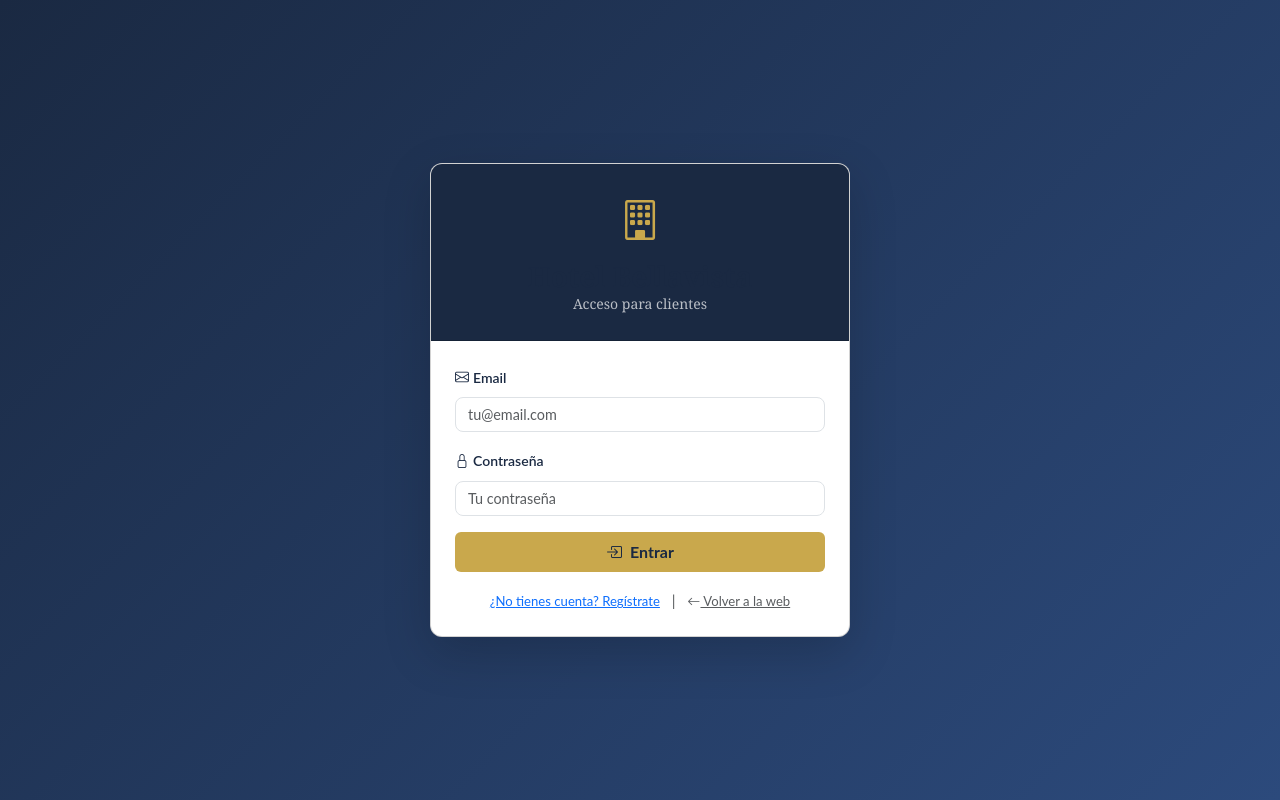
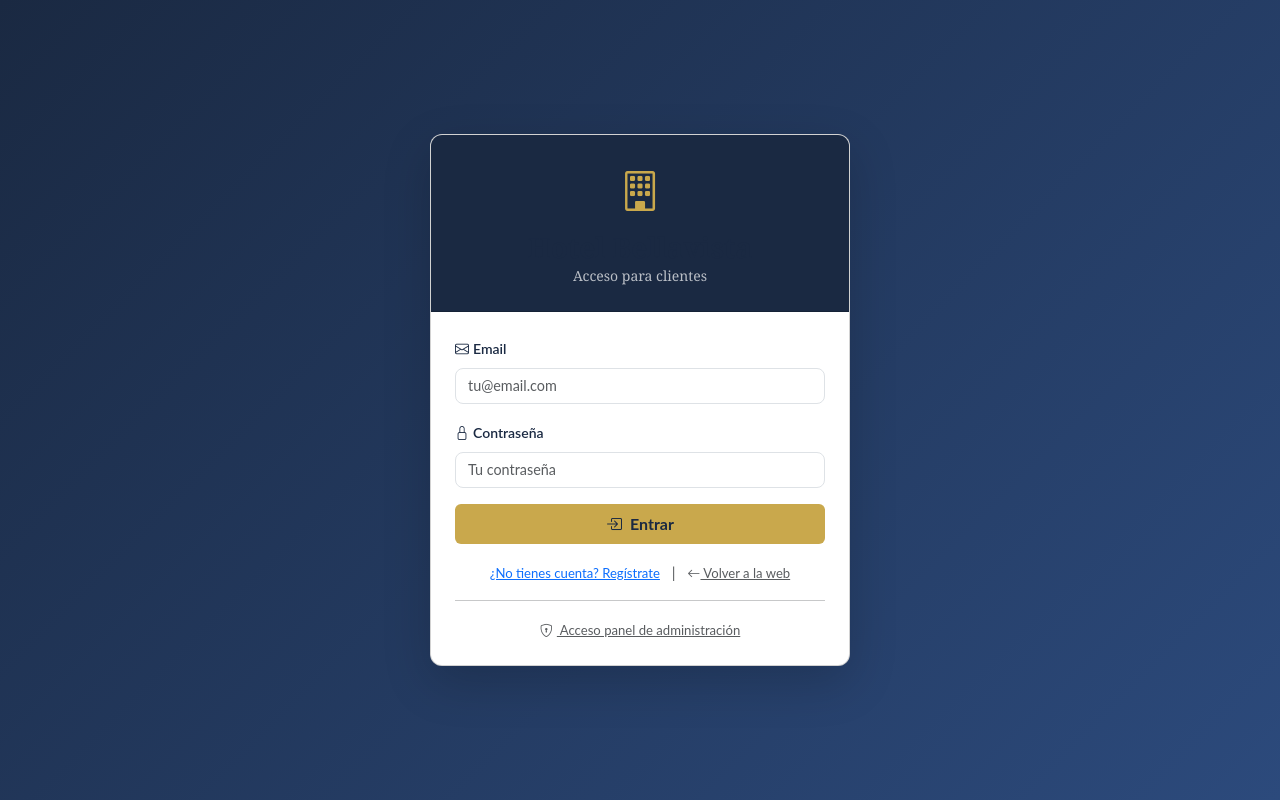
Before and after one commit to Hasnae-Eddakri/hotel-bellavista, a PHP site: page /login-cliente.php in a window 1280 px wide. Run offline with PHP 8.4, Linux system fonts and the light colour scheme.

Commit message:
Correcciones de errores y mejoras

```diff
--- a/login-cliente.php
+++ b/login-cliente.php
@@ -43,6 +43,7 @@ if ($_SERVER['REQUEST_METHOD'] === 'POST') {
 ?>
 <!DOCTYPE html>
 <html lang="es">
+
 <head>
     <meta charset="UTF-8">
     <meta name="viewport" content="width=device-width, initial-scale=1.0">
@@ -51,6 +52,7 @@ if ($_SERVER['REQUEST_METHOD'] === 'POST') {
     <link href="https://cdn.jsdelivr.net/npm/bootstrap-icons@1.11.0/font/bootstrap-icons.css" rel="stylesheet">
     <link href="/hotel/assets/css/style.css" rel="stylesheet">
 </head>
+
 <body class="login-body">
 
     <div class="login-wrapper d-flex align-items-center justify-content-center min-vh-100">
@@ -100,6 +102,15 @@ if ($_SERVER['REQUEST_METHOD'] === 'POST') {
                     <span class="text-muted mx-2">|</span>
                     <a href="/hotel/index.php" class="text-muted small">
                         <i class="bi bi-arrow-left"></i> Volver a la web
+
+                    </a>
+                </div>
+
+                <hr class="my-3">
+
+                <div class="text-center">
+                    <a href="/hotel/login.php" class="text-muted small">
+                        <i class="bi bi-shield-lock me-1"></i> Acceso panel de administración
                     </a>
                 </div>
             </div>
@@ -112,9 +123,9 @@ $(document).ready(function() {
 
             // Validación del formulario con jQuery
             $('#loginForm').submit(function(e) {
-        var email  = $('#email').val().trim();
-        var clave  = $('#password').val();
-        var errorDiv  = $('#errorJs');
+                var email = $('#email').val().trim();
+                var clave = $('#password').val();
+                var errorDiv = $('#errorJs');
                 var errorText = $('#errorJsText');
 
                 errorDiv.hide();
@@ -147,4 +158,5 @@ $(document).ready(function() {
         });
     </script>
 </body>
+
 </html>
```
Lines whose indentation alone changed are shown as unchanged.
